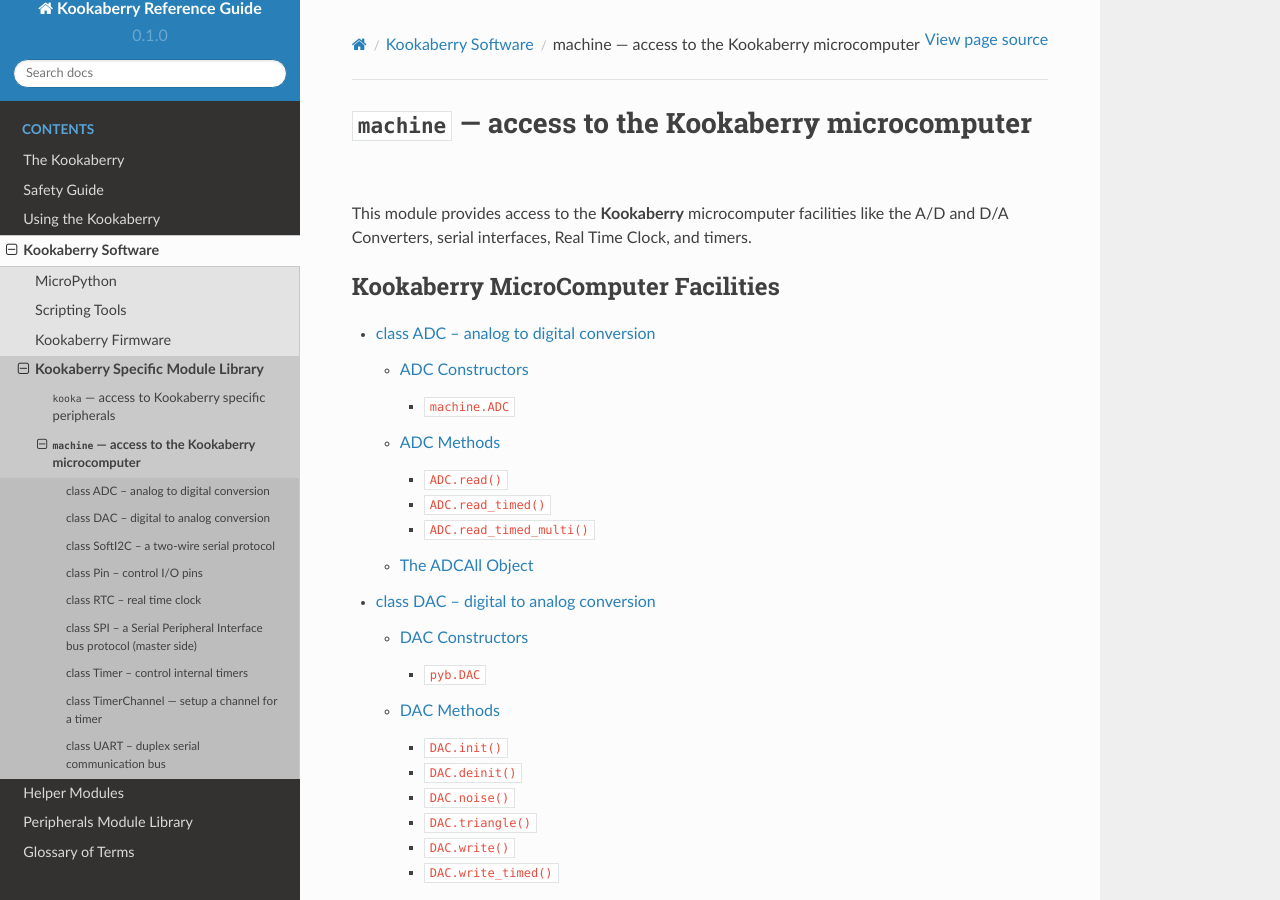
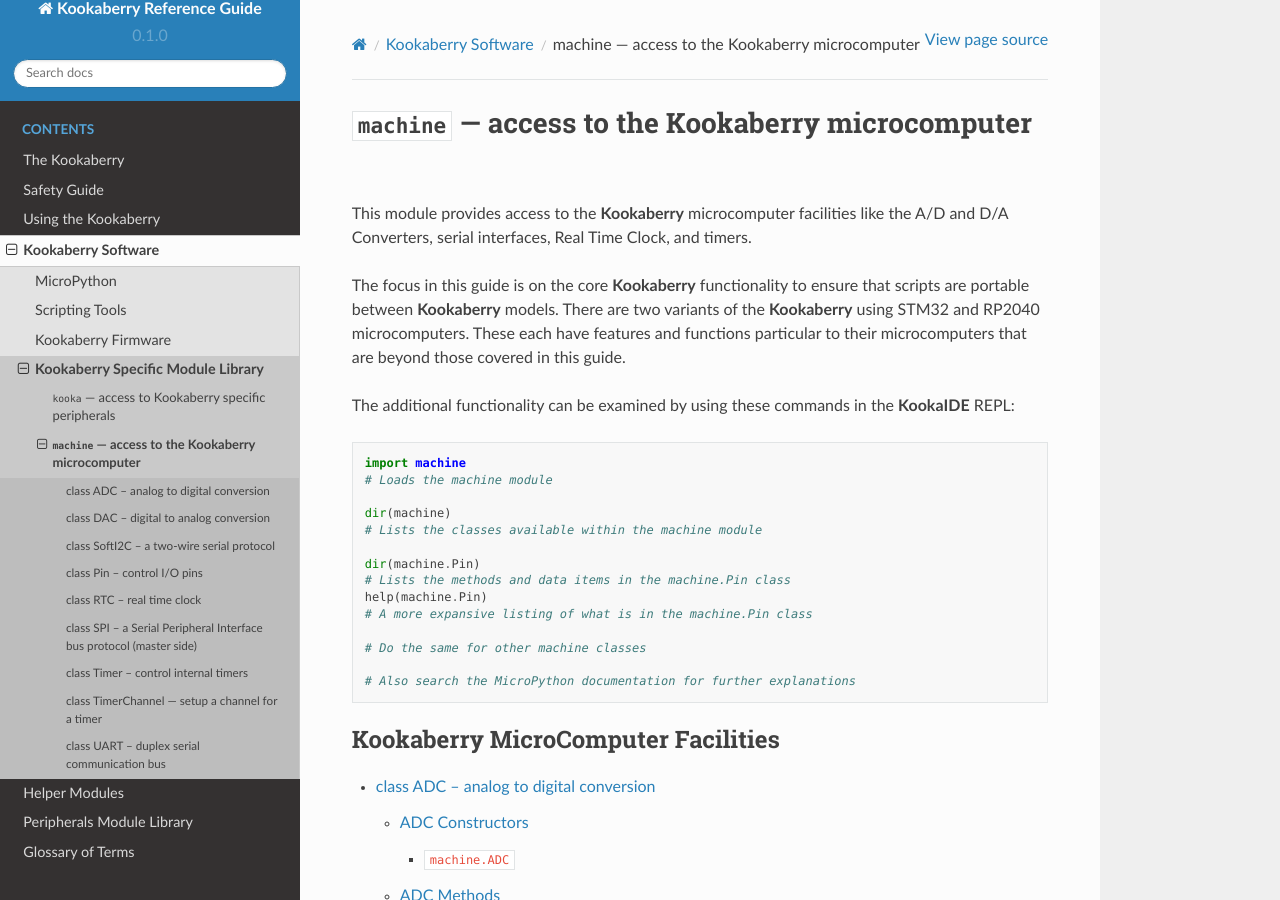
Before and after one commit to TDStrasser/Kookaberry-Reference-Guide, a Sphinx documentation site: the page built from docs/source/machine.rst, in a window 1280 px wide and 900 px high. Built offline with Sphinx 7.4.7 and the Read the Docs theme 2.0.0, drawn with Linux system fonts in a browser that asks for light colours.

Commit message:
Added explanation about core functionality

```diff
--- a/docs/source/machine.rst
+++ b/docs/source/machine.rst
@@ -8,6 +8,27 @@
 
 This module provides access to the **Kookaberry** microcomputer facilities like the
 A/D and D/A Converters, serial interfaces, Real Time Clock, and timers.
+
+The focus in this guide is on the core **Kookaberry** functionality to ensure that scripts are portable between **Kookaberry** models.
+There are two variants of the **Kookaberry** using STM32 and RP2040 microcomputers.
+These each have features and functions particular to their microcomputers that are beyond those covered in this guide.
+
+The additional functionality can be examined by using these commands in the **KookaIDE** REPL::
+
+   import machine
+   # Loads the machine module
+
+   dir(machine)
+   # Lists the classes available within the machine module
+
+   dir(machine.Pin)
+   # Lists the methods and data items in the machine.Pin class
+   help(machine.Pin)
+   # A more expansive listing of what is in the machine.Pin class
+
+   # Do the same for other machine classes
+
+   # Also search the MicroPython documentation for further explanations
 
 
 .. toctree::
```
